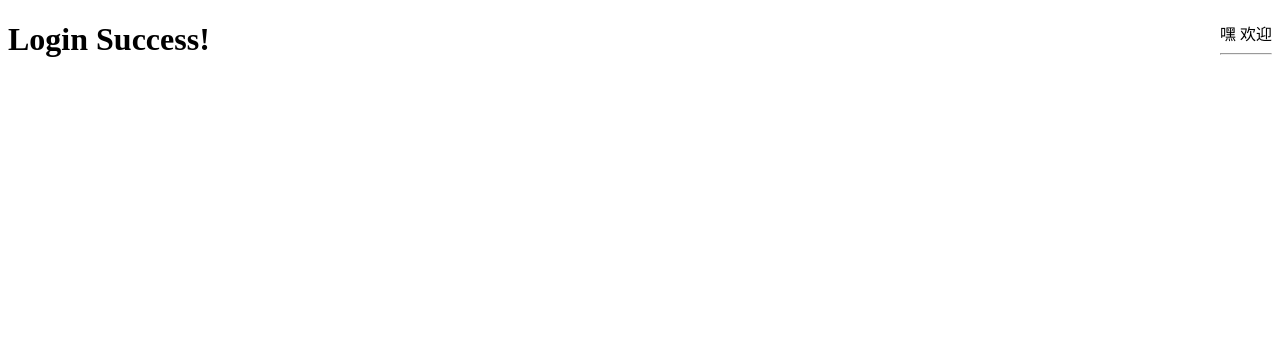
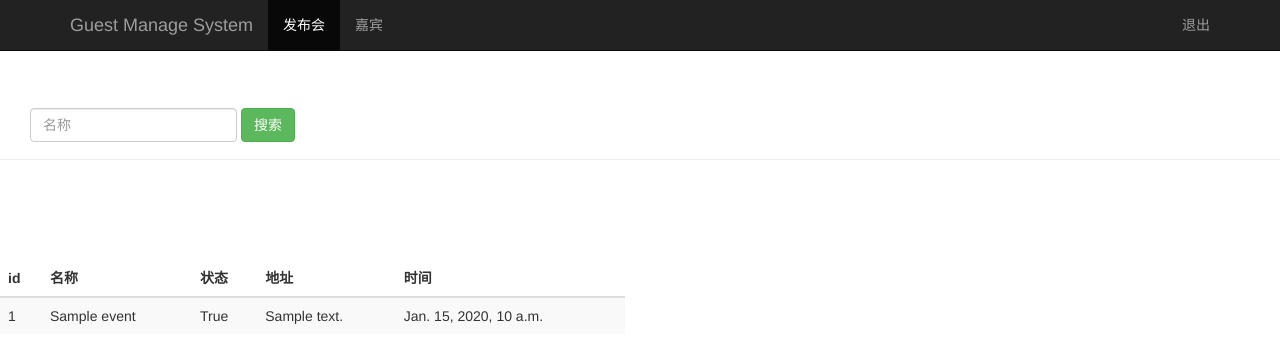
Before and after one commit to zeolot/guest, a Django app: page /event_manage/ in a window 1280 px wide. Shown: the top 363 px of the page. Run offline with Django 3.2, Linux system fonts and the light colour scheme; a user stored in the database is signed in; tables that the repository leaves empty hold one stand-in row (values such as "Sample post"); some libraries are stand-ins or nearby versions.

Commit message:
modify event_manage page

```diff
--- a/guest/urls.py
+++ b/guest/urls.py
@@ -24,4 +24,5 @@
     path('accounts/login/', views.index),
     path('login_action/', views.login_action),
     path('event_manage/', views.event_manage),
+    path('search_name/', views.search_name),
 ]
--- a/sign/templates/event_manage.html
+++ b/sign/templates/event_manage.html
@@ -1,13 +1,70 @@
 <!DOCTYPE html>
-<html lang="en">
+<html lang="zh-CN">
 <head>
+    {% load bootstrap3 %}
+    {% bootstrap_css %}
+    {% bootstrap_javascript %}
     <meta charset="UTF-8">
-    <title>Event Manage Page</title>
+    <title>Guest Manage</title>
 </head>
-<div style="float:right;">
-    <a>嘿 {{ user }} 欢迎</a><hr/>
+<body role="document">
+<!-- 导航栏 -->
+<nav class="navbar navbar-inverse navbar-fixed-top">
+    <div class="container">
+        <div class="navbar-header">
+            <a class="navbar-brand" href="/event_manage/">Guest Manage System</a>
+        </div>
+        <div id="navbar" class="collapse navbar-collapse">
+            <ul class="nav navbar-nav">
+                <li class="active"><a href="#">发布会</a></li>
+                <li><a href="/guest_manage/">嘉宾</a></li>
+            </ul>
+            <ul class="nav navbar-nav navbar-right">
+                <li><a href="#">{{ user }}</a></li>
+                <li><a href="/logout/">退出</a></li>
+            </ul>
+        </div>
+    </div>
+</nav>
+
+<!-- 发布会搜索表单 -->
+<div class="page-header" style="padding-top: 60px;">
+    <div id="navbar" class="navbar-collapse collapse">
+        <form class="navbar-form" method="get" action="/search_name/">
+            <div class="form-group">
+                <input name="name" type="text" placeholder="名称" class="form-control">
+            </div>
+            <button type="submit" class="btn btn-success">搜索</button>
+        </form>
+    </div>
 </div>
-<body>
-    <h1>Login Success!</h1>
+
+<!-- 发布会列表 -->
+<div class="row" style="padding-top: 80px;">
+    <div class="col-md-6">
+        <table class="table table-striped">
+            <thead>
+            <tr>
+                <th>id</th>
+                <th>名称</th>
+                <th>状态</th>
+                <th>地址</th>
+                <th>时间</th>
+            </tr>
+            </thead>
+            <tbody>
+            {% for event in events %}
+                <tr>
+                    <td>{{ event.id }}</td>
+                    <td>{{ event.name }}</td>
+                    <td>{{ event.status }}</td>
+                    <td>{{ event.address }}</td>
+                    <td>{{ event.start_time }}</td>
+                </tr>
+            {% endfor %}
+            </tbody>
+        </table>
+    </div>
+</div>
 </body>
 </html>
--- a/sign/views.py
+++ b/sign/views.py
@@ -35,3 +35,13 @@
     username = request.session.get('user', '')  # 读取浏览器session
     return render(request, 'event_manage.html', {'user': username,
                                                  'events': event_list})
+
+
+# 发布会名称搜索
+@login_required
+def search_name(request):
+    username = request.session.get('user', '')
+    search_name = request.GET.get('name', '')
+    event_list = Event.objects.filter(name__contains=search_name)
+    return render(request, 'event_manage.html', {"user": username,
+                                                 "events": event_list})
```
